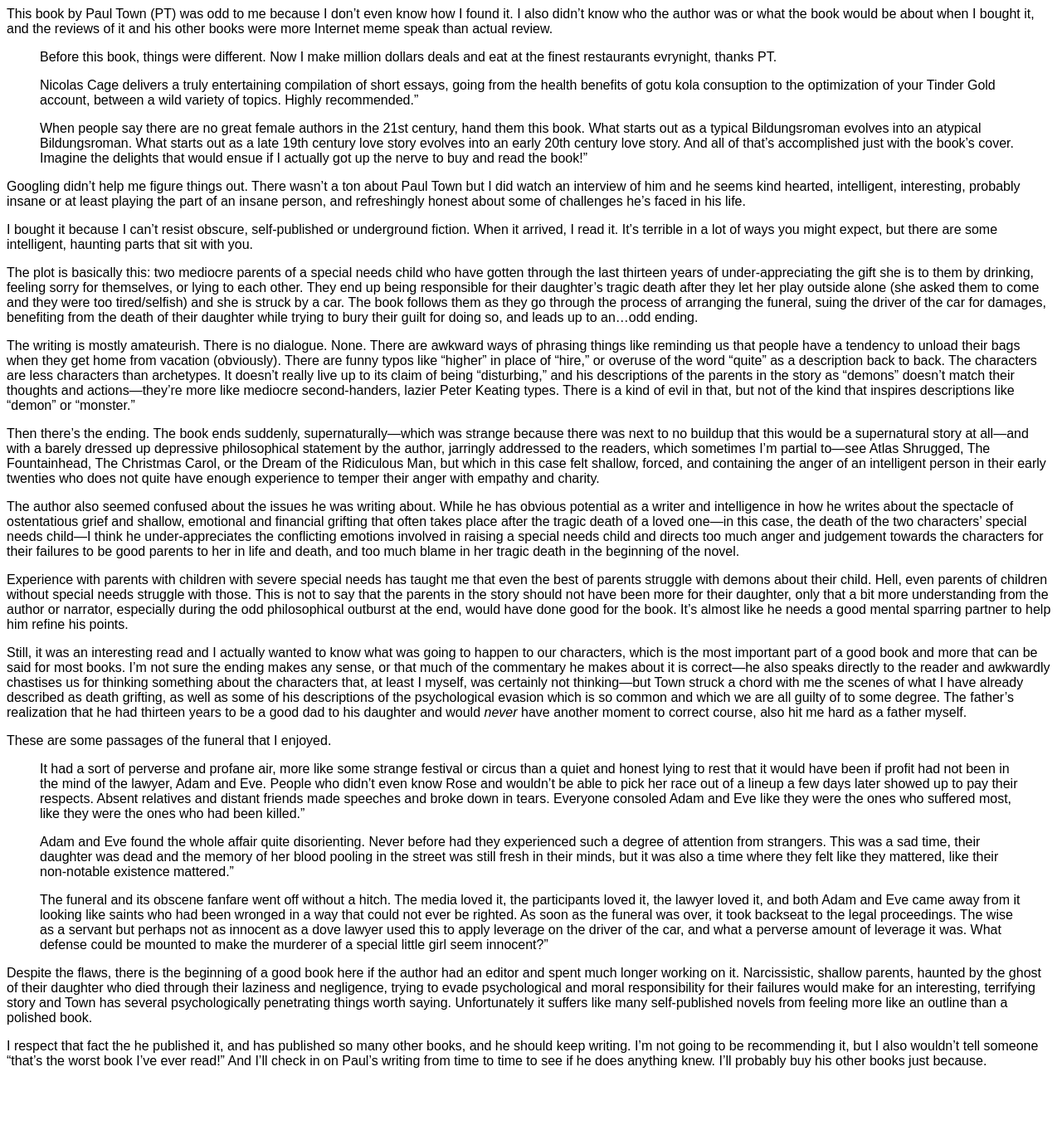
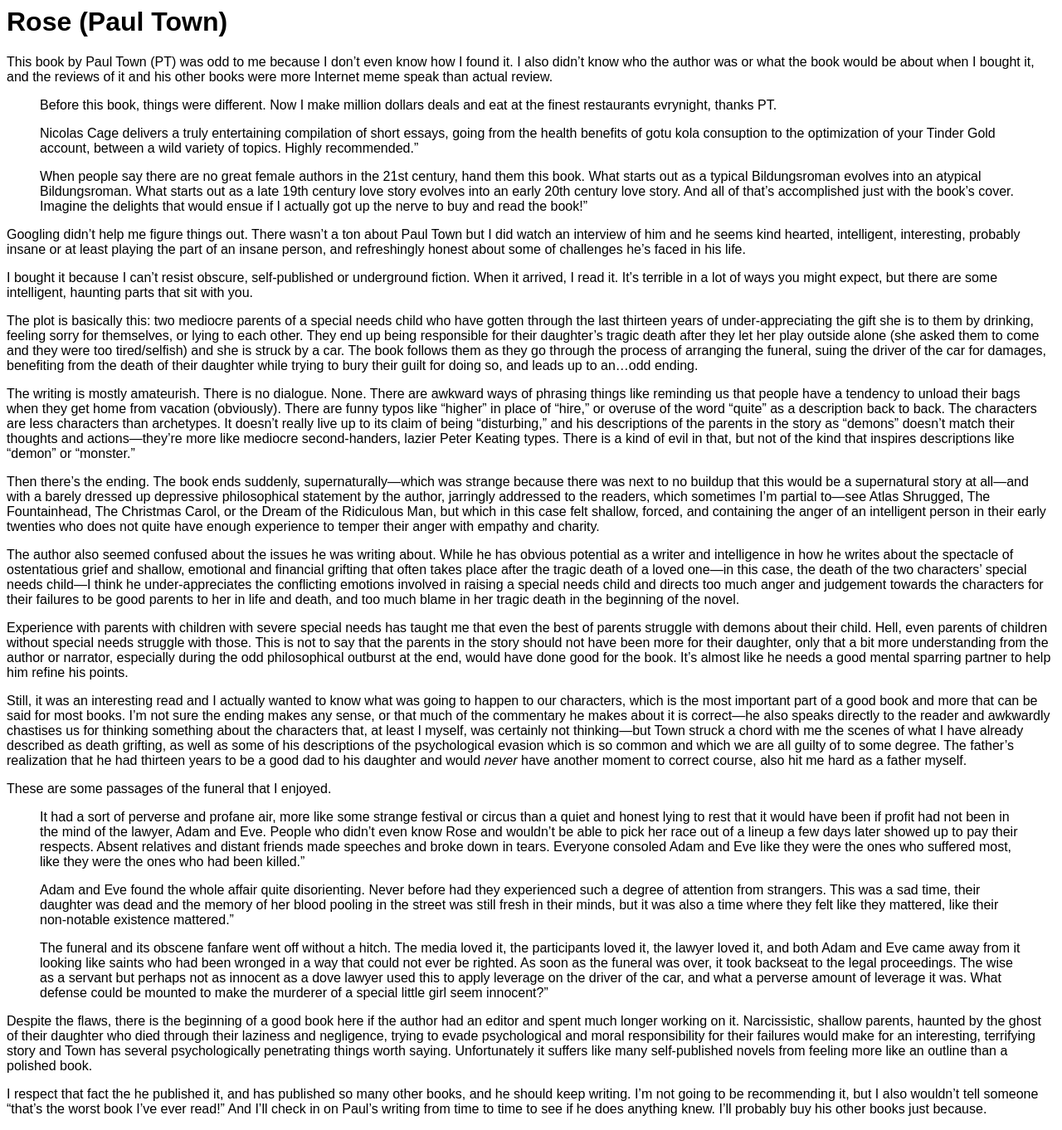
Before and after one commit to 0x000m/old, a Jekyll site: the page built from _posts/2022-05-13-rose.md, in a window 1280 px wide. Shown: the whole page at 83% size. Built offline with Jekyll 4.4.1, drawn with Linux system fonts in a browser that asks for light colours; before the commit the page ends 1304 px from its top, so only the background shows below that.

Commit message:
Update 2022-05-13-rose.md

```diff
--- a/_posts/2022-05-13-rose.md
+++ b/_posts/2022-05-13-rose.md
@@ -2,6 +2,7 @@
 layout: default
 ---
 
+# Rose (Paul Town)
 
 This book by Paul Town (PT) was odd to me because I don’t even know how I found it. I also didn’t know who the author was or what the book would be about when I bought it, and the reviews of it and his other books were more Internet meme speak than actual review.
 
```
